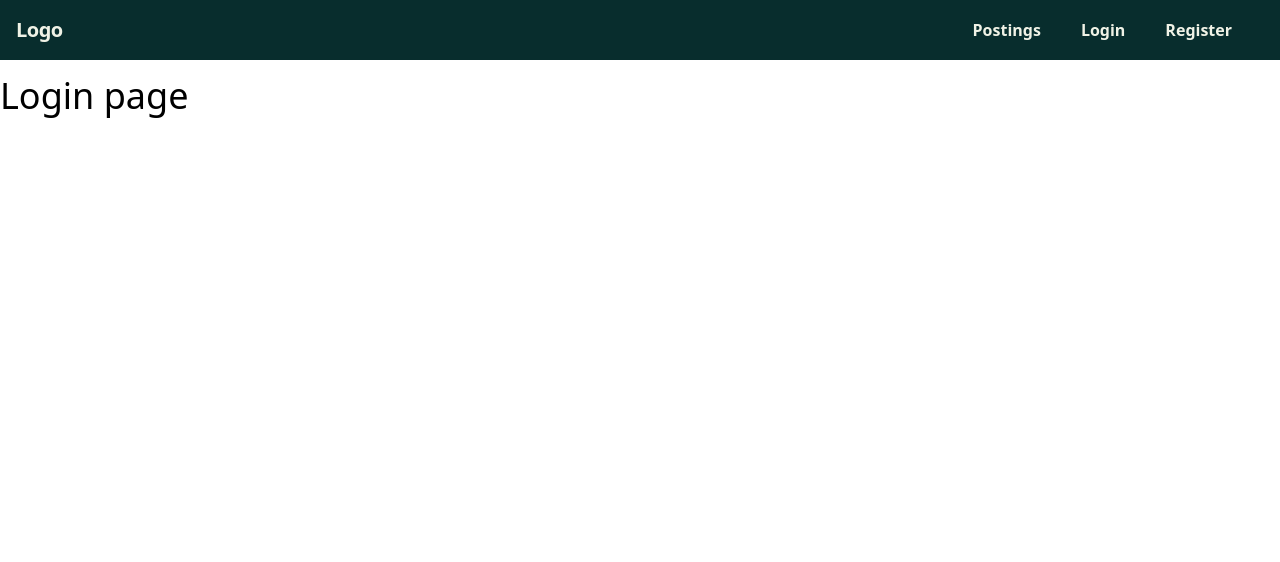
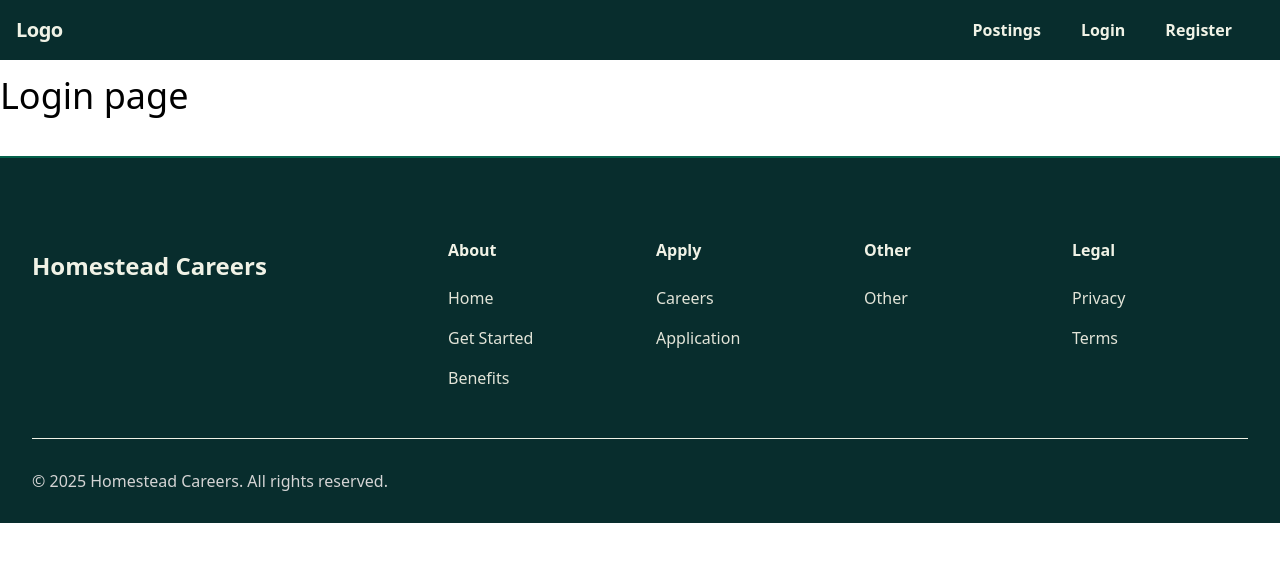
Before and after one commit to ShouryaBatra/fbla-web-dev, a Next.js app: page /login in a window 1280 px wide. Shown: the top 562 px of the page. Built offline with nearby package versions, Linux system fonts and the light colour scheme.

Commit message:
remove colors add footer

```diff
--- a/src/pages/login.js
+++ b/src/pages/login.js
@@ -1,12 +1,12 @@
+import Footer from "@/components/footer";
 import Navbar from "@/components/navbar";
 
 export default function Login() {
   return (
     <main>
       <Navbar />
-        <div className="text-4xl">
-          Login page
-        </div>
+      <div className="text-4xl">Login page</div>
+      <Footer />
     </main>
   );
 }
```
Also changed, not shown: theme/colors.js (deleted, +0 -7 lines). Lines whose indentation alone changed are shown as unchanged.
